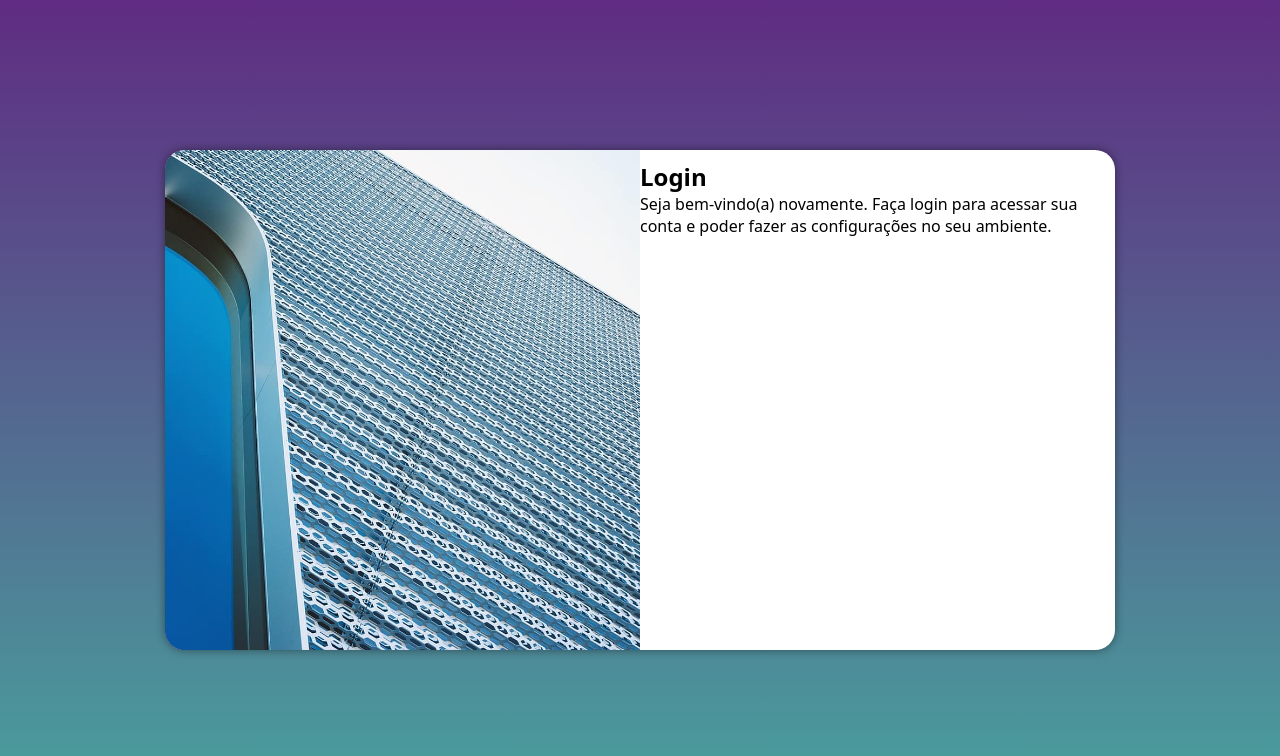
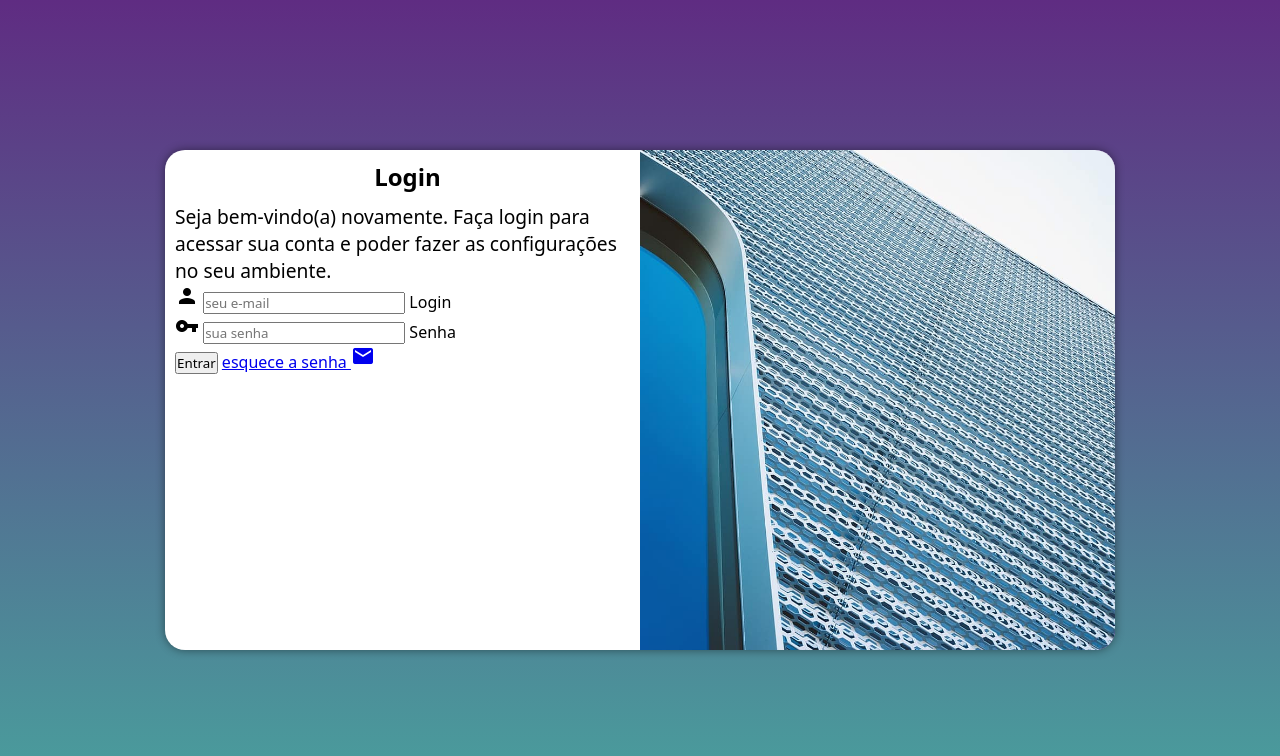
Before and after one commit to NicolauLopes/projeto-login, a plain HTML site: page index.html in a window 1280 px wide. Drawn offline with Linux system fonts and the light colour scheme.

Commit message:
adicionei o formulario

```diff
--- a/estilos/media-query.css
+++ b/estilos/media-query.css
@@ -28,12 +28,19 @@
         width: 950px;
     }
     section#login > div#imagem{
-        float: left;
+        float: right;
         width: 50%;
         height: 100%;
     }
     section#login > div#formluario{
-        float: right;
+        float: left;
         width: 50%;
     }
+    div#formluario > h1{
+        font-size: 2em;
+
+    }
+    div#formulario > p {
+    font-size: 1.2em;
+    }
 }
--- a/estilos/style.css
+++ b/estilos/style.css
@@ -49,3 +49,10 @@ section#login > div#formulario{
     padding: 10px;
 
 }
+div#formulario > h1 {
+    text-align: center;
+    margin-bottom: 10px;
+}
+div#formulario > p {
+    font-size: 0.8em;
+}
--- a/index.html
+++ b/index.html
@@ -4,6 +4,7 @@
     <meta charset="UTF-8">
     <meta name="viewport" content="width=device-width, initial-scale=1.0">
     <title>login</title>
+    <link  href="https://fonts.googleapis.com/icon?family=Material+Icons" rel="stylesheet">
     <link rel="stylesheet" href="estilos/style.css">
     <link rel="stylesheet" href="estilos/media-query.css">
 </head>
@@ -15,8 +16,21 @@
             <div id="formulario">
                 <h1>Login </h1>
                 <p>Seja bem-vindo(a) novamente. Faça login para acessar sua conta  e poder  fazer as configurações no seu ambiente. </p>
-                <form action="login.php" method="post">
-
+                <form action="login.php" method="post" autocomplete="on">
+                    <div  class="campo">
+                        <i class="material-icons">person</i>
+                        <input type="email" name="login" id="ilogin" placeholder="seu e-mail" autocomplete="email" required maxlength="30">
+                        <label for="ilogin">Login</label>
+                    </div>
+                    <div class="campo">
+                        <i class="material-icons">vpn_key</i>
+                        <input type="password" name="senha" id="isenha" placeholder="sua senha" autocomplete="current-password" required minlength="8" maxlength="20">
+                        <label for="isenha">Senha</label>
+                    </div>
+                    <input type="submit" value="Entrar">
+                    <a href="esqueci.html">
+                        esquece a senha <i class="material-icons">mail</i>
+                    </a>
                 </form>
             </div>
         </section>
```
